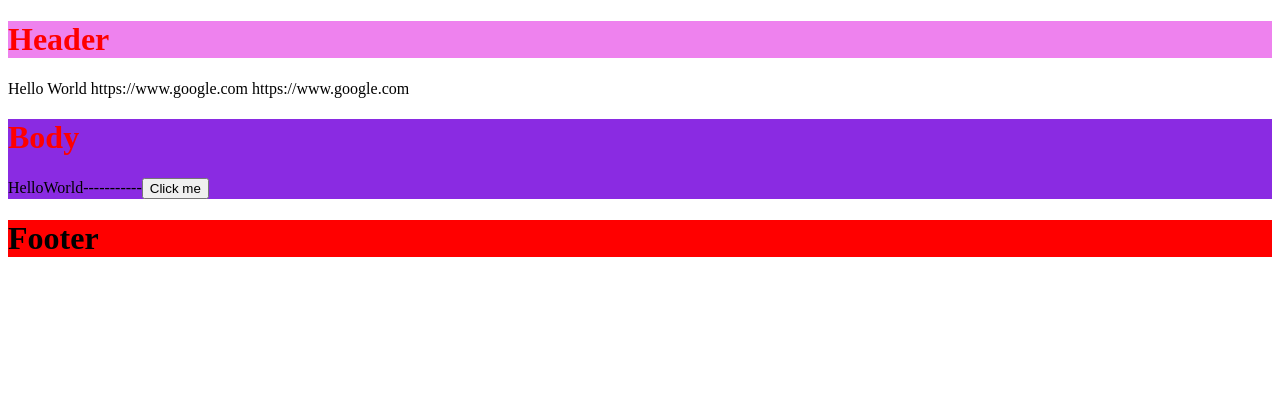
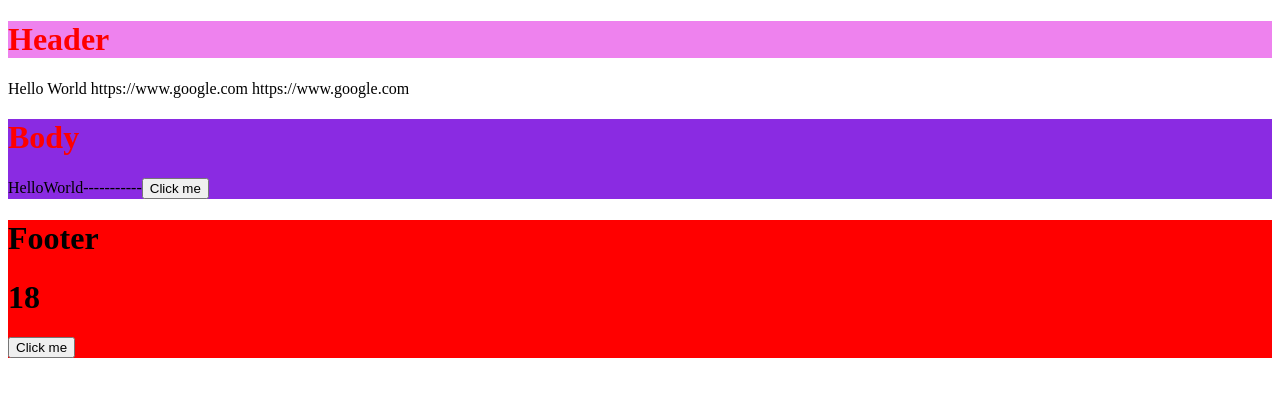
Before and after one commit to ElangovanPro/React, a React (Vite) app: page / in a window 1280 px wide. Shown: the top 396 px of the page. Built offline with nearby package versions, Linux system fonts and the light colour scheme.

Commit message:
react hooks-useState

```diff
--- a/src/components/Footer/Footer.js
+++ b/src/components/Footer/Footer.js
@@ -1,4 +1,5 @@
 
+import { useState } from 'react';
 import './Footer.css';
 
 
@@ -6,12 +7,26 @@ export const footerLink="https://www.google.com";
 
 export const footerLink1="https://www.google.com";
 
+// let age=18;
+
 
 //external css
 const Footer=()=>{
+
+const [age, setage]=useState(18);
+console.log(age);
+
     return (
     <footer className="footer">
     <h1>Footer</h1>
+    <h1>{age}</h1>
+     <button className='bodyButton' onClick={
+        ()=>{
+        // age=20;
+        setage(20);
+    }
+    }>Click me</button>
+    {console.log("component re-rendering")}
     </footer>
     );
 }
```
